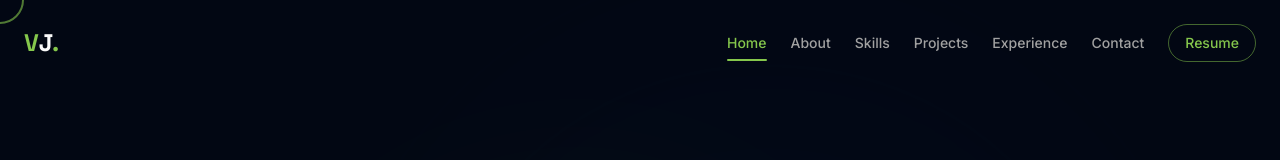
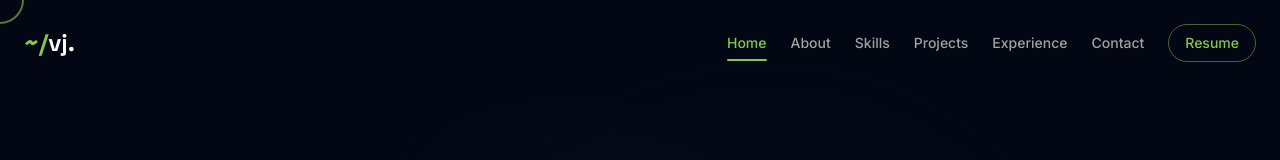
Before and after one commit to virajj12/portfolio, a Next.js app: page / in a window 1280 px wide. Shown: the top 160 px of the page. Built offline with nearby package versions, Linux system fonts and the light colour scheme.

Commit message:
navbar update

```diff
--- a/src/components/navbar.tsx
+++ b/src/components/navbar.tsx
@@ -55,7 +55,7 @@ export function Navbar() {
     >
       <div className="container mx-auto px-6 flex items-center justify-between">
         <a href="#home" className="text-2xl font-heading font-bold text-primary">
-          V<span className="text-foreground">J</span>.
+          ~/<span className="text-foreground">vj.</span>
         </a>
 
         {/* Desktop Nav */}
```
